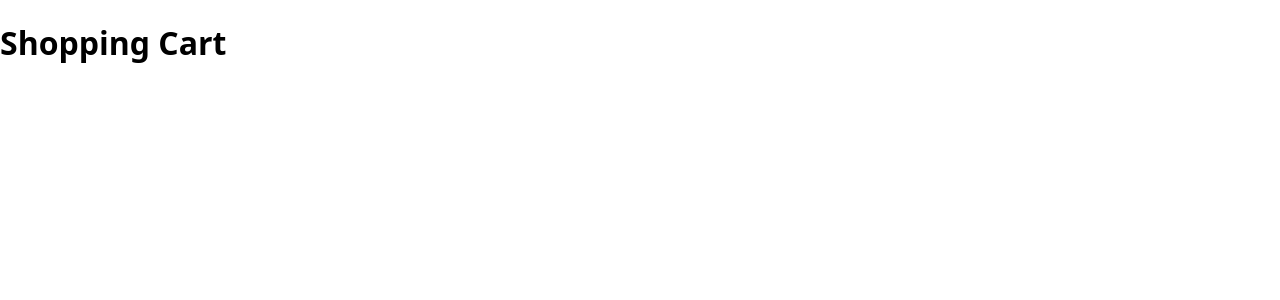
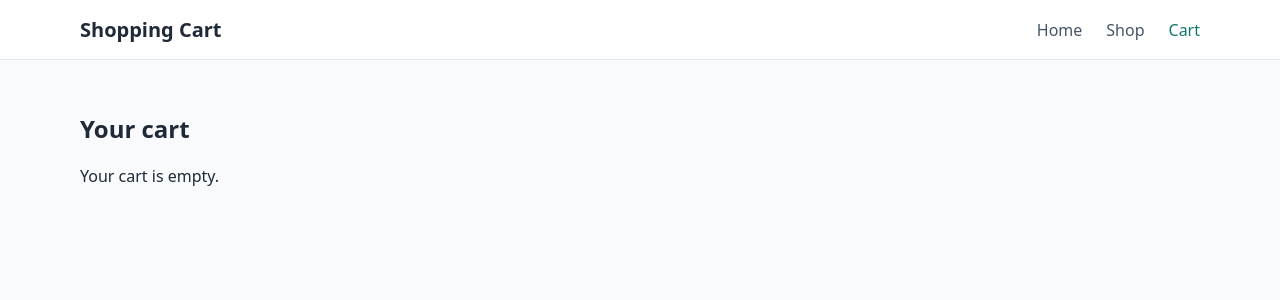
Before and after one commit to EmpyreanBreaker/shopping-cart, a React (Vite) app: page /cart in a window 1280 px wide. Shown: the top 300 px of the page. Built offline with nearby package versions, Linux system fonts and the light colour scheme.

Commit message:
feat: add shopping cart pages and navigation

```diff
--- a/package.json
+++ b/package.json
@@ -11,7 +11,8 @@
   },
   "dependencies": {
     "react": "^19.2.8",
-    "react-dom": "^19.2.8"
+    "react-dom": "^19.2.8",
+    "react-router-dom": "^7.18.4"
   },
   "devDependencies": {
     "@eslint/js": "^10.0.1",
--- a/src/App.jsx
+++ b/src/App.jsx
@@ -1,8 +1,21 @@
+import { BrowserRouter, Route, Routes } from 'react-router-dom'
+import Header from './components/Header.jsx'
+import Home from './pages/Home.jsx'
+import Shop from './pages/Shop.jsx'
+import Cart from './pages/Cart.jsx'
+
 function App() {
   return (
-    <main>
-      <h1>Shopping Cart</h1>
-    </main>
+    <BrowserRouter>
+      <Header />
+      <main className="page-content">
+        <Routes>
+          <Route path="/" element={<Home />} />
+          <Route path="/shop" element={<Shop />} />
+          <Route path="/cart" element={<Cart />} />
+        </Routes>
+      </main>
+    </BrowserRouter>
   )
 }
 
--- /dev/null
+++ b/src/components/Header.jsx
@@ -0,0 +1,16 @@
+import { NavLink } from 'react-router-dom'
+
+function Header() {
+  return (
+    <header className="site-header">
+      <NavLink className="site-title" to="/">Shopping Cart</NavLink>
+      <nav aria-label="Main navigation">
+        <NavLink to="/" end>Home</NavLink>
+        <NavLink to="/shop">Shop</NavLink>
+        <NavLink to="/cart">Cart</NavLink>
+      </nav>
+    </header>
+  )
+}
+
+export default Header
--- a/src/index.css
+++ b/src/index.css
@@ -1,7 +1,48 @@
 :root {
   font-family: system-ui, sans-serif;
+  color: #1f2937;
+  background: #f8fafc;
 }
 
 body {
   margin: 0;
 }
+
+.site-header {
+  display: flex;
+  flex-wrap: wrap;
+  align-items: center;
+  justify-content: space-between;
+  gap: 1rem;
+  padding: 1rem max(1rem, calc((100vw - 70rem) / 2));
+  background: #fff;
+  border-bottom: 1px solid #e2e8f0;
+}
+
+.site-title {
+  font-size: 1.25rem;
+  font-weight: 700;
+  color: inherit;
+  text-decoration: none;
+}
+
+nav {
+  display: flex;
+  gap: 1.5rem;
+}
+
+nav a {
+  color: #475569;
+  text-decoration: none;
+}
+
+nav a:hover,
+nav a.active {
+  color: #0f766e;
+}
+
+.page-content {
+  max-width: 70rem;
+  margin: 0 auto;
+  padding: 2rem 1rem;
+}
--- /dev/null
+++ b/src/pages/Cart.jsx
@@ -0,0 +1,10 @@
+function Cart() {
+  return (
+    <section>
+      <h1>Your cart</h1>
+      <p>Your cart is empty.</p>
+    </section>
+  )
+}
+
+export default Cart
--- /dev/null
+++ b/src/pages/Home.jsx
@@ -0,0 +1,10 @@
+function Home() {
+  return (
+    <section>
+      <h1>Welcome to the shop</h1>
+      <p>Browse the shop and find something you like.</p>
+    </section>
+  )
+}
+
+export default Home
--- /dev/null
+++ b/src/pages/Shop.jsx
@@ -0,0 +1,10 @@
+function Shop() {
+  return (
+    <section>
+      <h1>Shop</h1>
+      <p>Products will appear here.</p>
+    </section>
+  )
+}
+
+export default Shop
```
Also changed, not shown: 2 other files (tests, documents, lock files or other folders).
